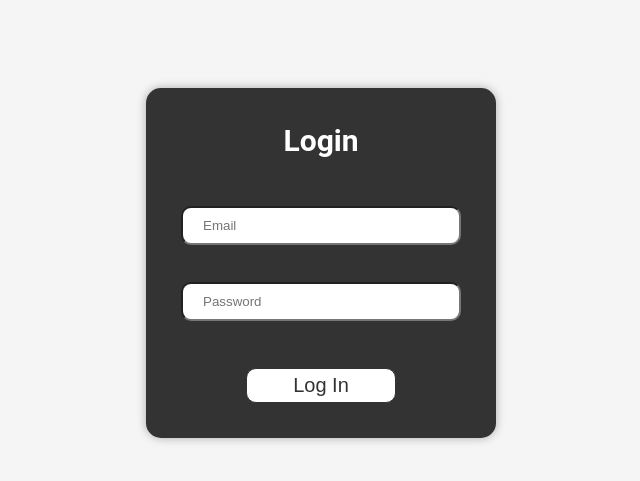
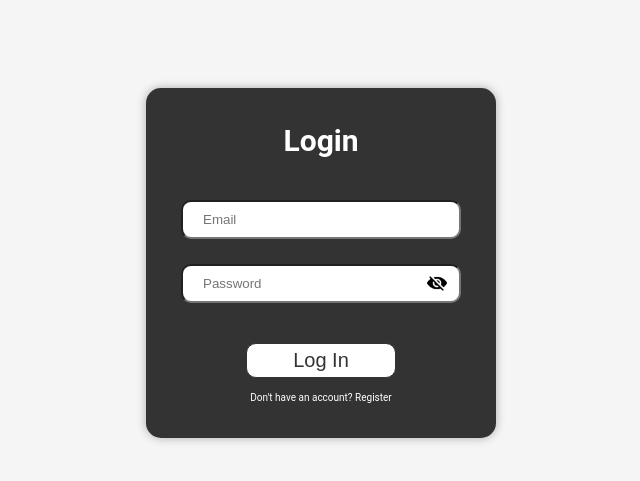
Before and after one commit to Cursyy/TaskPilot, a Django app: page /login/ in a window 1280 px wide. Shown: the part 137-618 px from the top of the page, without its empty margins (319-959 px from the left). Run offline with Django 5.2, Linux system fonts and the light colour scheme.

Commit message:
beta 4
Added validation rules for login and signup page, added show/hide password function, solved few problems

```diff
--- a/TaskPilot/accounts/static/accounts/login.css
+++ b/TaskPilot/accounts/static/accounts/login.css
@@ -82,3 +82,33 @@ form{
     color: #fff;
     border-color: #fff;
 }
+
+.data_box > label{
+    width: 100%;
+}
+
+.password_box{
+    position: relative;
+}
+
+.show_pass {
+    position: absolute;
+    top: 50%;
+    right: 5%;
+    transform: translateY(-50%);
+    width: 20px;
+    height: 20px;
+    background-image: url(../img/hidden.png); /* Replace with your eye icon image path */
+    background-size: cover;
+    background-color: transparent;
+    border: none;
+    transition: all .3s;
+}
+
+.register_link{
+    color: #fff;
+    text-decoration: none;
+    margin-top: 5%;
+    font-size: 1rem;
+    text-align: center;
+}
--- /dev/null
+++ b/TaskPilot/accounts/static/js/login.js
@@ -0,0 +1,11 @@
+const showBtn = document.querySelector('.password_box button');
+const password = document.querySelector('.password_box input');
+showBtn.addEventListener('click', () => {
+    if (password.type === "password") {
+        showBtn.style.backgroundImage = "../img/eye.png";
+        password.type = "text";
+    } else {
+        showBtn.style.backgroundImage = "../img/hidden.png";
+        password.type = "password";
+    }
+});
--- a/TaskPilot/accounts/templates/accounts/login.html
+++ b/TaskPilot/accounts/templates/accounts/login.html
@@ -15,12 +15,14 @@
             <div class="wrap">
                 <h1 class="title">Login</h1>
                 <div class="data_box">
-                    <input class="data_fields" type="email" name="email" placeholder="Email" required>
-                    <input class="data_fields" type="password" name="password" placeholder="Password" required>
+                    <label for="email"><input class="data_fields" type="email" name="email" placeholder="Email" required></label>
+                    <label for="password" class="password_box"><input class="data_fields" type="password" name="password" placeholder="Password" required  minlength="8"><button class="show_pass" type="button"></button></label>
                 </div>
                 <button class="login_btn" type="submit">Log In</button>
+                <a href="{% url 'account:signup_page' %}" class="register_link">Don't have an account? Register</a>
             </div>
         </form>
     </div>
+    <script src="{% static 'js/login.js' %}"></script>
 </body>
 </html>
--- a/TaskPilot/accounts/templates/accounts/signup.html
+++ b/TaskPilot/accounts/templates/accounts/signup.html
@@ -17,10 +17,11 @@
                 <div class="data_box">
                     <input class="data_fields" type="text" name="name" placeholder="Username" required>
                     <input class="data_fields" type="email" name="email" placeholder="Email" required>
-                    <input class="data_fields" type="password" name="password" placeholder="Password" required>
-                    <input class="data_fields" type="password" name="repeat_password" placeholder="Confirm Password" required>
+                    <input class="data_fields" type="password" name="password" placeholder="Password" required minlength="8">
+                    <input class="data_fields" type="password" name="repeat_password" placeholder="Confirm Password" required minlength="8">
                 </div>
                 <button class="signup_btn" type="submit">Sign Up</button>
+                <a href="{% url 'account:login_page' %}" class="login_link">Already have an account? Log In</a>
             </div>
         </form>
     </div>
--- a/TaskPilot/accounts/views.py
+++ b/TaskPilot/accounts/views.py
@@ -1,7 +1,10 @@
 from django.shortcuts import render, redirect
+from django.contrib.auth.decorators import login_required
+from django.contrib.auth import logout as auth_logout
 from .models import Account
 
-# Create your views here.
+def index(request):
+    return render(request, 'accounts/index.html')
 
 def signup_page(request):
     return render(request, 'accounts/signup.html')
@@ -9,7 +12,6 @@ def signup_page(request):
 def signup(request):
     if request.method == "POST":
         name = request.POST.get('name')
-        print(name)
         email = request.POST.get('email')
         password = request.POST.get('password')
         repeat_password = request.POST.get('repeat_password')
@@ -29,17 +31,18 @@ def login(request):
     if request.method == "POST":
         email = request.POST['email']
         password = request.POST['password']
-        print(email,password)
-        account = Account.objects.get(email=email)
-        if account.password == password:
-            return redirect('boards:board_list')
-        else:
-            return render(request, 'accounts/login.html', {'error': 'Wrong password'})
+        try:
+            account = Account.objects.get(email=email)
+            if account.password == password:
+                return redirect('boards:board_list')
+            else:
+                return render(request, 'accounts/login.html', {'error': 'Wrong password'})
+        except Account.DoesNotExist:
+            return render(request, 'accounts/login.html', {'error': 'Account does not exist'})
 
     return render(request, 'accounts/login.html')
 
+@login_required
 def logout(request):
+    auth_logout(request)
     return render(request, 'accounts/login.html')
-
-def index(request):
-    return render(request, 'accounts/index.html')
--- a/TaskPilot/boards/models.py
+++ b/TaskPilot/boards/models.py
@@ -1,4 +1,5 @@
 from django.db import models
+from django.contrib.auth.models import User
 
 # Create your models here.
 class Board(models.Model):
--- a/TaskPilot/boards/static/js/script.js
+++ b/TaskPilot/boards/static/js/script.js
@@ -14,6 +14,7 @@ window.addEventListener('resize', function() {
 
 $(document).ready(function() {
     // Функція для оновлення кольору дати
+
     function updateDateColor() {
         $('.task_end_date').each(function() {
             var endDate = new Date($(this).text());
--- a/TaskPilot/boards/urls.py
+++ b/TaskPilot/boards/urls.py
@@ -1,8 +1,9 @@
 from django.urls import path
+from django.contrib.auth.decorators import login_required
 from . import views
 
 urlpatterns = [
-    path('', views.board_list, name='board_list'),
+    path('', login_required(views.board_list), name='board_list'),
     path('get_board_content/', views.get_board_content, name='get_board_content'),
     path('board_create/', views.board_create, name='board_create'),
     path('list_create/', views.list_create, name='list_create'),
--- a/TaskPilot/boards/views.py
+++ b/TaskPilot/boards/views.py
@@ -1,10 +1,12 @@
 from django.shortcuts import render
+from django.contrib.auth.decorators import login_required
 from django.shortcuts import get_object_or_404
 from django.db.models import Max
 from django.http import JsonResponse
 from django.core.exceptions import ObjectDoesNotExist
 from .models import *
 
+@login_required
 def board_list(request):
     boards = Board.objects.all()
     return render(request, 'boards/board_list.html', {'boards': boards})
```
Also changed, not shown: TaskPilot/accounts/static/accounts/signup.css (+8 -0 lines), TaskPilot/accounts/static/img/eye.png (added), TaskPilot/accounts/static/img/hidden.png (added), TaskPilot/db.sqlite3.
